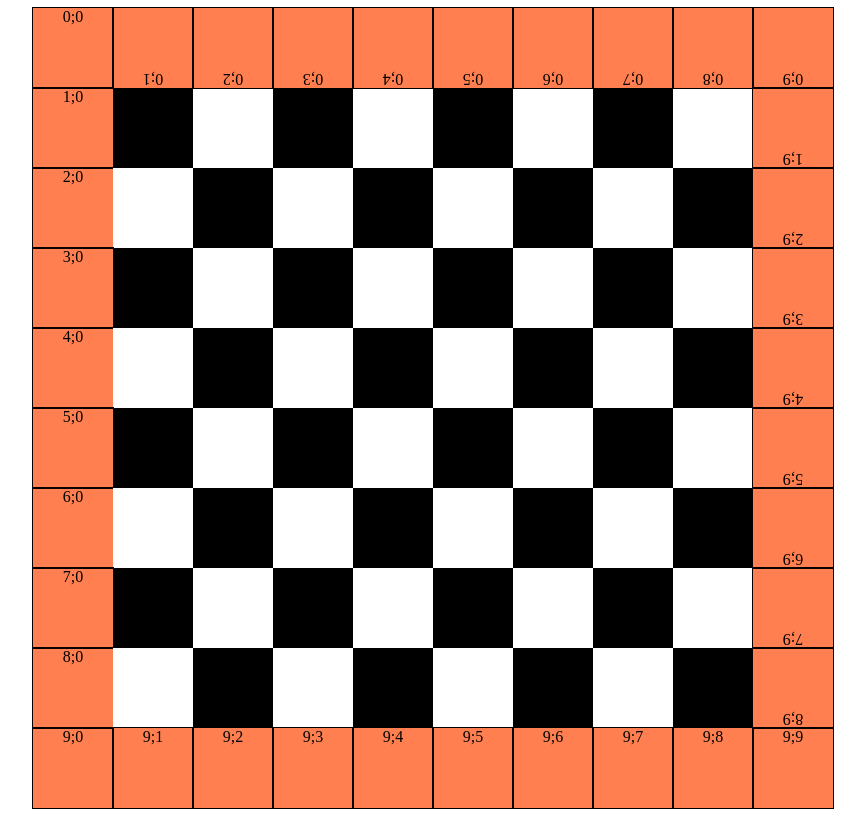
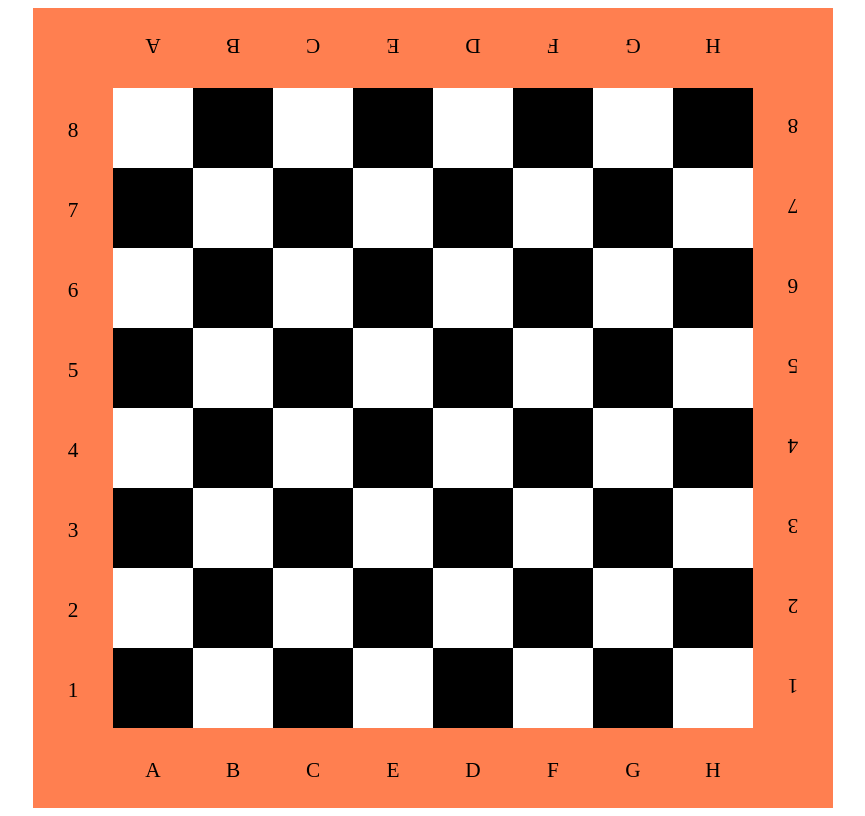
Before and after one commit to mifka-kun/JavaScript_lvl_1, a plain HTML site: page lesson5/index.html in a window 1280 px wide. Shown: the whole page, without its empty margins (207-1072 px from the left). Drawn offline with Linux system fonts and the light colour scheme.

Commit message:
Нарисована пронумерованная шахматная доска

```diff
--- a/lesson5/index.html
+++ b/lesson5/index.html
@@ -6,21 +6,22 @@
     <link rel="stylesheet" type="text/css" href="style.css">
 </head>
 <body>
-
     <script>
         function ChessDeck()
         {
             //Создаём область 10х10, в которую будем вписывать доску
             var divWrapper  = createDivElement("wrapper");
             var text,divCell, divLine, Max = 10;
+            var arrLetters  = ['','A','B','C','E','D','F','G','H',''];
+            var arrNubers   = ['','8','7','6','5','4','3','2','1',''];
             for(i=0;i<Max;i++)
             {
                 divLine = createDivElement("line");
-
                 divWrapper.appendChild(divLine);
                 for(j=0;j<Max;j++)
                 {
-                    if (i==0||i==Max-1||j==0||j==Max-1) text = i+";"+j;
+                    if (i==0||i==Max-1) text = arrLetters[j];
+                    else if (j==0||j==Max-1) text = arrNubers[i];
                     else text = "";
 
                     if (i==Max-1||j==0)
@@ -31,7 +32,7 @@
                     {
                         divCell = createDivElement("cellRotate",text);
                     }
-                    else if ((j+i)%2==0)
+                    else if ((j+i-1)%2==0)
                     {
                         divCell = createDivElement("cellBlack");
                     }
@@ -44,9 +45,9 @@
 
                 }
                 document.body.appendChild(divWrapper);
-
             }
         }
+
         function createDivElement(className, innerText = "")
         {
             var divElement = document.createElement("div");
@@ -57,6 +58,4 @@
 
         window.onload = ChessDeck;
     </script>
-
-
 </body>
--- a/lesson5/style.css
+++ b/lesson5/style.css
@@ -1,6 +1,5 @@
 div{
     margin:0 auto;
-
 }
 
 /*поле доски*/
@@ -21,20 +20,16 @@ div{
 .cellBlack, .cellWhite, .cell, .cellRotate {
     width:80px;
     height:80px;
+    float: left;
+    /*форматирование текста*/
     text-align: center;
-    padding-top: 30;
-    float: left;
-}
-
-.cellBlack, .cellWhite, .cell, .cellRotate p{
-    text-decoration: none;
-    display: block;
+    font-size: 16pt;
+    font-weight: 500;
+    line-height: 4em;
 }
 
 .cell, .cellRotate{
     background-color: none;
-    outline-style: solid;
-    outline-width: 1pt;
 }
 
 .cellRotate{
```
